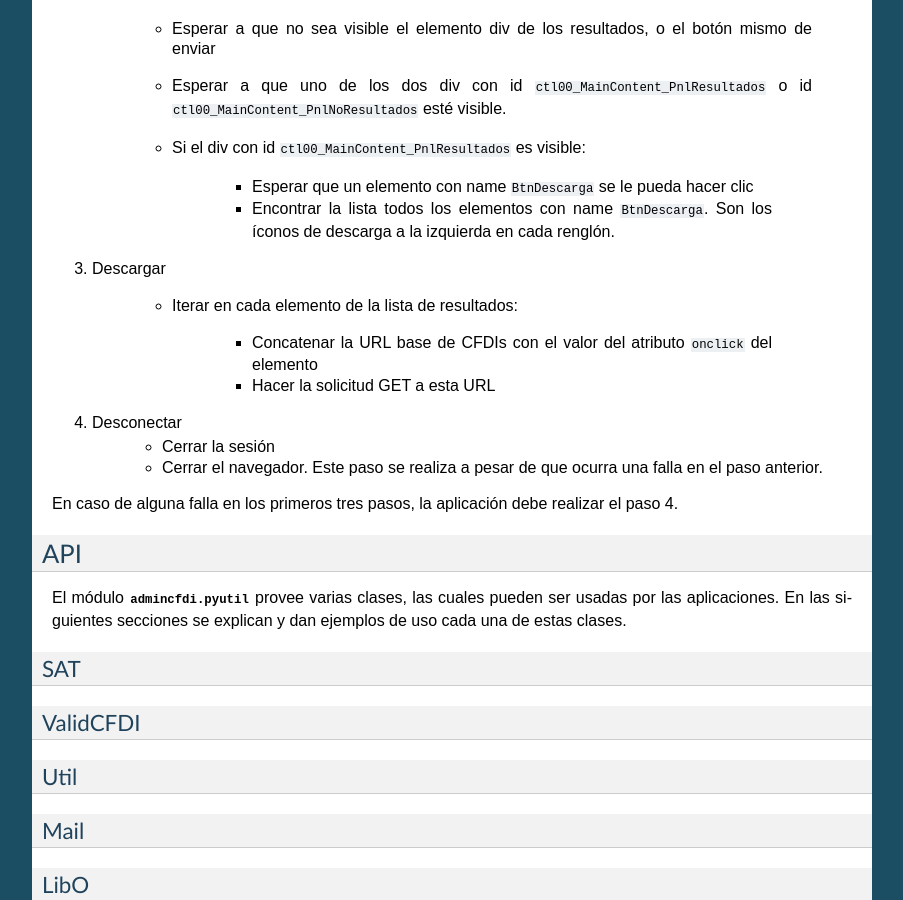
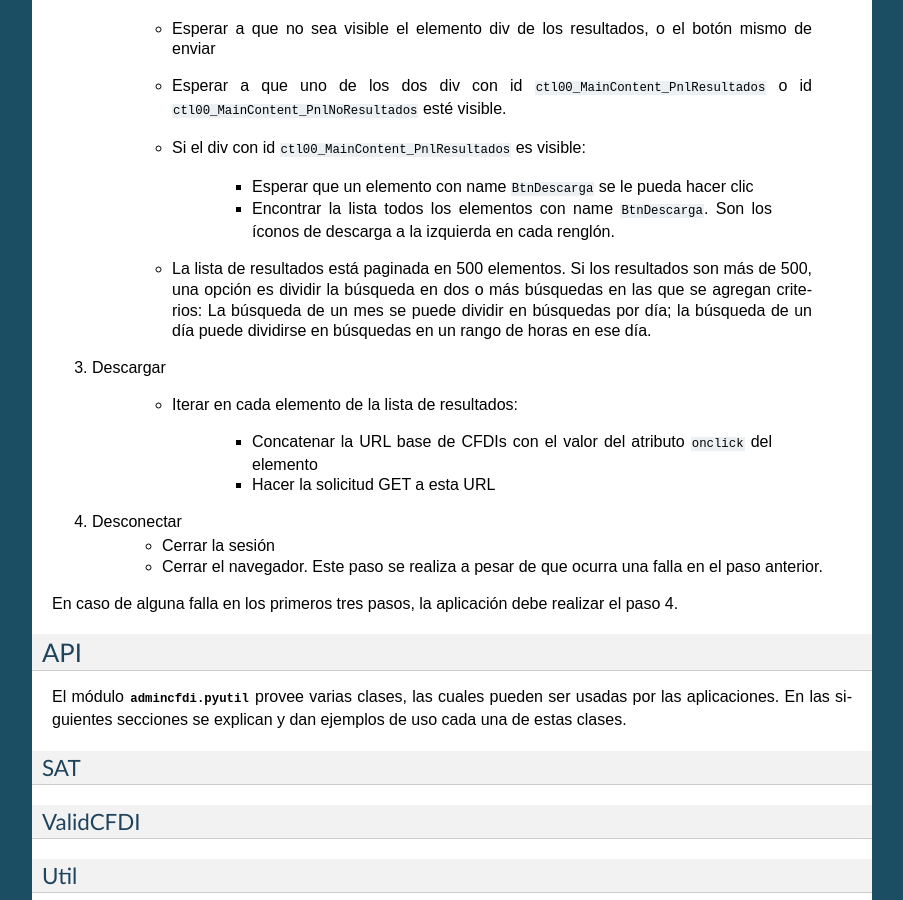
Before and after one commit to LinuxCabal/admin-cfdi, a Sphinx documentation site: the page built from docs/devel.rst, in a window 1280 px wide and 900 px high, scrolled down 1868 px. Shown: the whole window, without its empty margins (198-1101 px from the left). Built offline with Sphinx 7.4.7, drawn with Linux system fonts in a browser that asks for light colours.

Commit message:
Explicar paginación

```diff
--- a/docs/devel.rst
+++ b/docs/devel.rst
@@ -114,6 +114,16 @@ Los detalles de cada paso:
         - Encontrar la lista todos los elementos con name
           ``BtnDescarga``.  Son los íconos
           de descarga a la izquierda en cada renglón.
+
+     - La lista de resultados está paginada en 500 elementos.
+       Si los
+       resultados son más de 500, una opción es dividir
+       la búsqueda en dos o más búsquedas
+       en las que se agregan criterios: La búsqueda de un
+       mes se puede dividir en búsquedas por día; la
+       búsqueda de un día puede dividirse en búsquedas en
+       un rango de horas en ese día.
+
 
 
 #. Descargar
```
